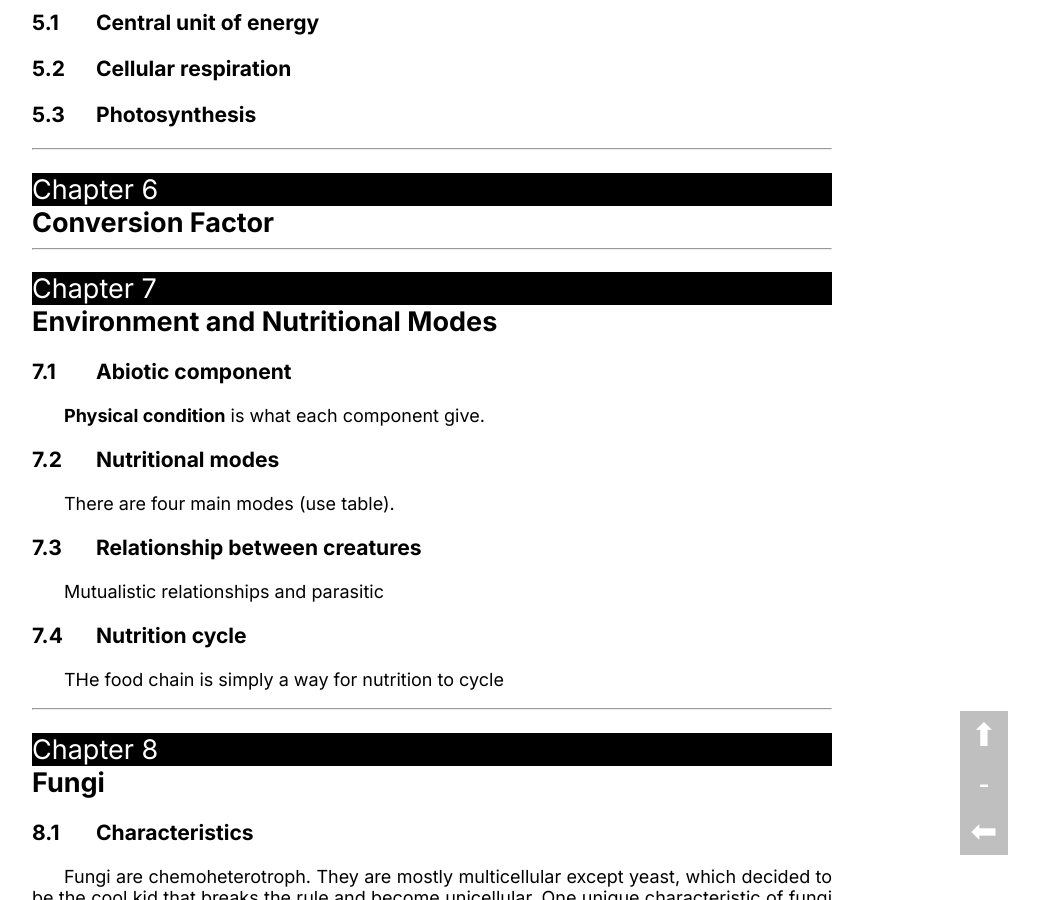
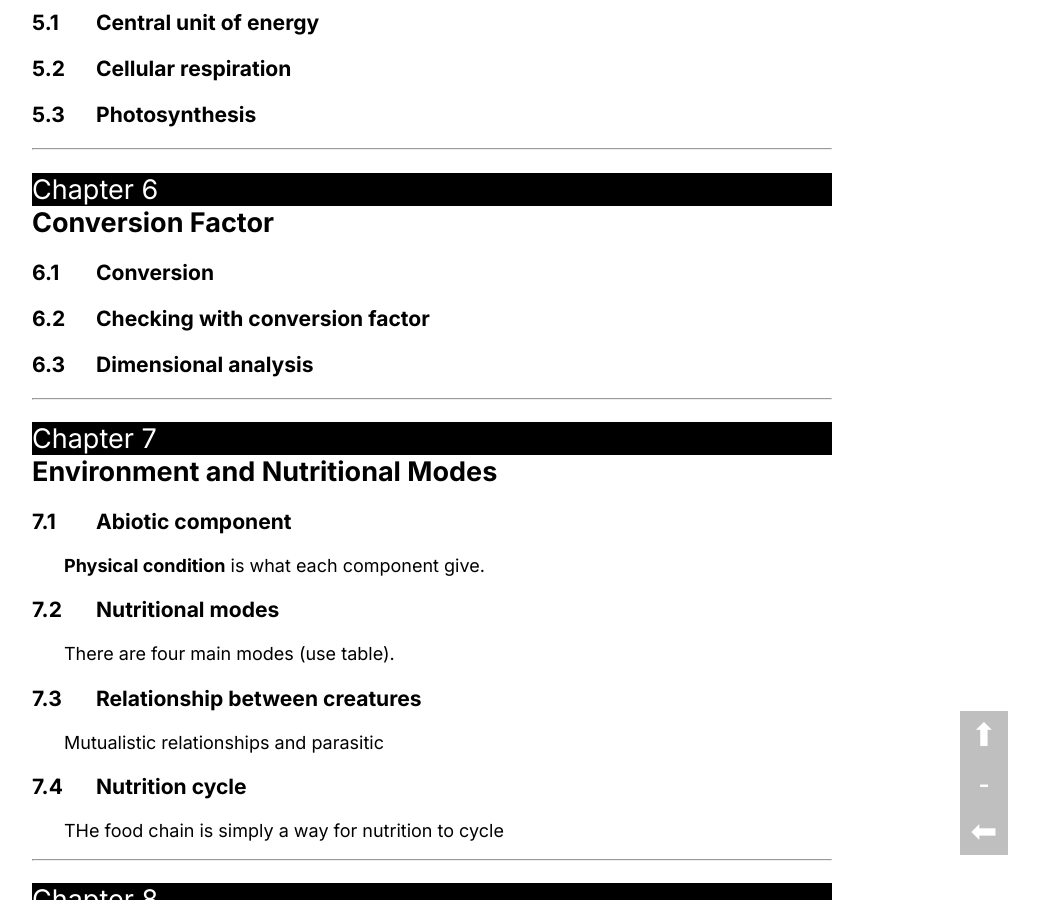
Before and after one commit to LukeNK/n-week-project, a Jekyll site: the page built from drafts.html, in a window 1280 px wide and 900 px high, scrolled down 1189 px. Shown: the whole window, without its empty margins (208-1247 px from the left). Built offline with Jekyll 4.4.1, drawn with Linux system fonts in a browser that asks for light colours.

Commit message:
Plan for conversion chapter

```diff
--- a/drafts/conv-factor.md
+++ b/drafts/conv-factor.md
@@ -2,3 +2,9 @@
 layout: draft
 title: Conversion Factor
 ---
+
+### Conversion
+
+### Checking with conversion factor
+
+### Dimensional analysis
```
